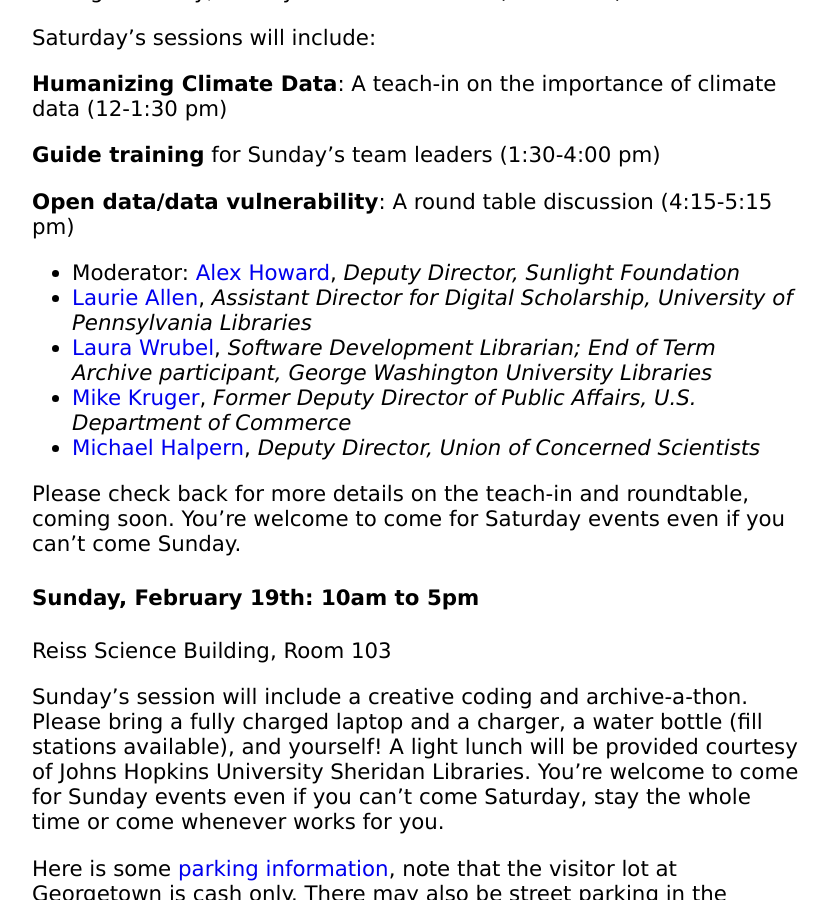
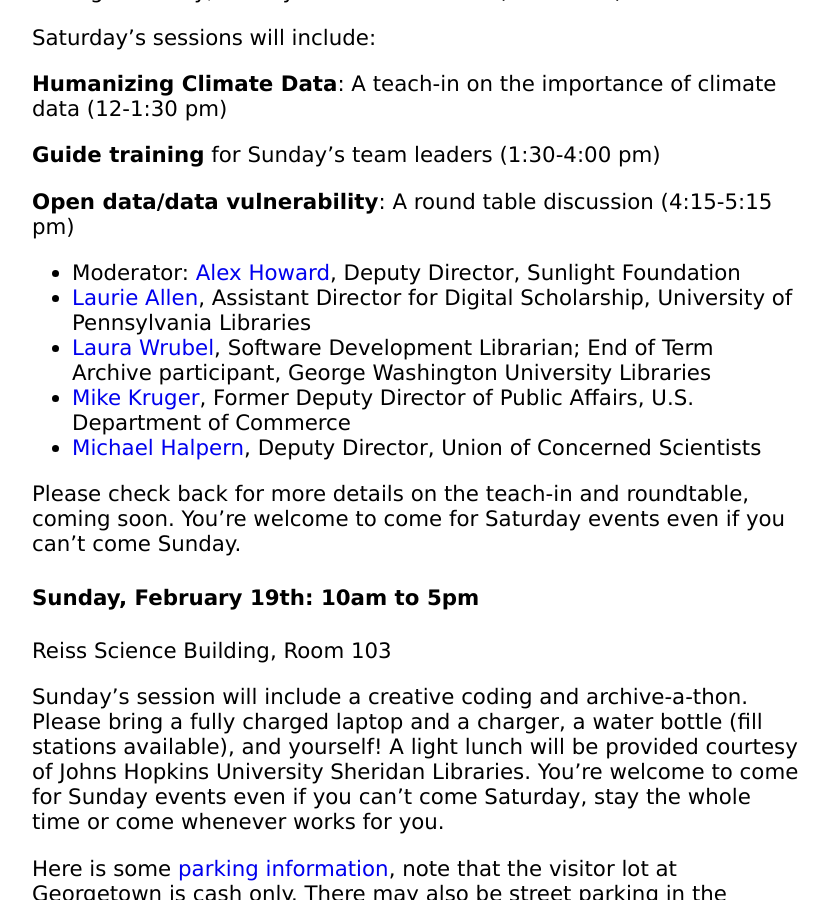
Before and after one commit to datarefuge/datarescue-dc, a Jekyll site: the page built from index.md, in a window 1280 px wide and 900 px high, scrolled down 1870 px. Shown: the whole window, without its empty margins (224-1053 px from the left). Built offline with Jekyll 4.4.1, drawn with Linux system fonts in a browser that asks for light colours.

```diff
--- a/index.md
+++ b/index.md
@@ -43,11 +43,11 @@ Saturday's sessions will include:
 **Guide training** for Sunday's team leaders (1:30-4:00 pm)
 
 **Open data/data vulnerability**: A round table discussion (4:15-5:15 pm)
-* Moderator: [Alex Howard](https://sunlightfoundation.com/about/team/ahoward/), *Deputy Director, Sunlight Foundation*
-* [Laurie Allen](http://www.laurieallen.org/), *Assistant Director for Digital Scholarship, University of Pennsylvania Libraries*
-* [Laura Wrubel](https://library.gwu.edu/users/Wrubel), *Software Development Librarian; End of Term Archive participant, George Washington University Libraries*
-* [Mike Kruger](https://www.commerce.gov/directory/mikekruger), *Former Deputy Director of Public Affairs, U.S. Department of Commerce*
-* [Michael Halpern](http://www.ucsusa.org/bio/michael-halpern.html), *Deputy Director, Union of Concerned Scientists*
+* Moderator: [Alex Howard](https://sunlightfoundation.com/about/team/ahoward/), Deputy Director, Sunlight Foundation
+* [Laurie Allen](http://www.laurieallen.org/), Assistant Director for Digital Scholarship, University of Pennsylvania Libraries
+* [Laura Wrubel](https://library.gwu.edu/users/Wrubel), Software Development Librarian; End of Term Archive participant, George Washington University Libraries
+* [Mike Kruger](https://www.commerce.gov/directory/mikekruger), Former Deputy Director of Public Affairs, U.S. Department of Commerce
+* [Michael Halpern](http://www.ucsusa.org/bio/michael-halpern.html), Deputy Director, Union of Concerned Scientists
 
 
 Please check back for more details on the teach-in and roundtable, coming soon. You're welcome to come for Saturday events even if you can't come Sunday.
```
